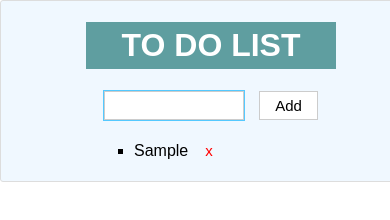
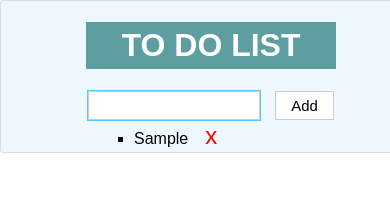
Before and after one commit to JenniLehtonen/To-do-app, a plain HTML site: page index.html in a window 390 px wide. Both pictures are taken after typing "Sample" into the empty fields and a click on the button "Add". Shown: the top 220 px of the page. Drawn offline with nearby package versions, Linux system fonts and the light colour scheme.

Commit message:
Update toDoApp.css

```diff
--- a/toDoApp.css
+++ b/toDoApp.css
@@ -56,6 +56,7 @@ button{
     color:red;
     border: none;
     padding: 2px;
+    font-size: 1.2rem;
 }
 
 .delete:focus{
@@ -80,7 +81,7 @@ button{
     }
     input[type=text] {
         padding: 5px;
-        width: 8rem;
+        width: 10rem;
         font-size: 15px;
     }
     #add{
@@ -93,6 +94,10 @@ button{
         align-items: center;
     }
     ul {
+        margin: 0;
         margin-left: 20%;
     }
+    .delete{
+        font-size: 1.5rem;
+    }
 }
```
